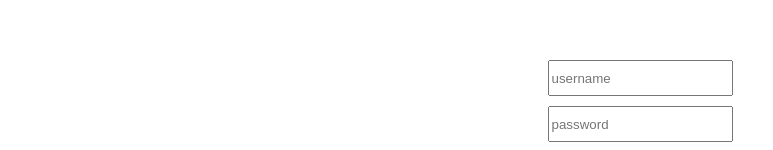
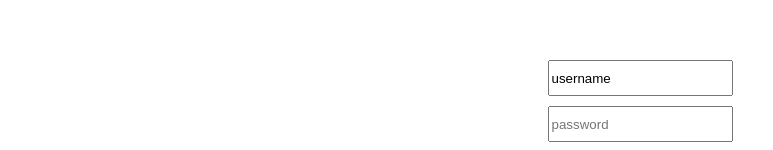
Before and after one commit to ValeSer/TDD-React-List, a React (Create React App) app in the folder tdd-react-list/: page / in a window 1280 px wide. Shown: the part 279-429 px from the top of the page, without its empty margins (0-773 px from the left). Built offline with nearby package versions, Linux system fonts and the light colour scheme.

Commit message:
add a test for the value of username

```diff
--- a/tdd-react-list/src/components/Login.jsx
+++ b/tdd-react-list/src/components/Login.jsx
@@ -2,7 +2,7 @@
   return (
     <div className="container">
       <form>
-        <input type="text" placeholder="username"/>
+        <input type="text" placeholder="username" value="username"/>
         <input type="password" placeholder="password"/>
         <button>Login </button>
       </form>
```
Also changed, not shown: 1 other file (tests, documents, lock files or other folders).
